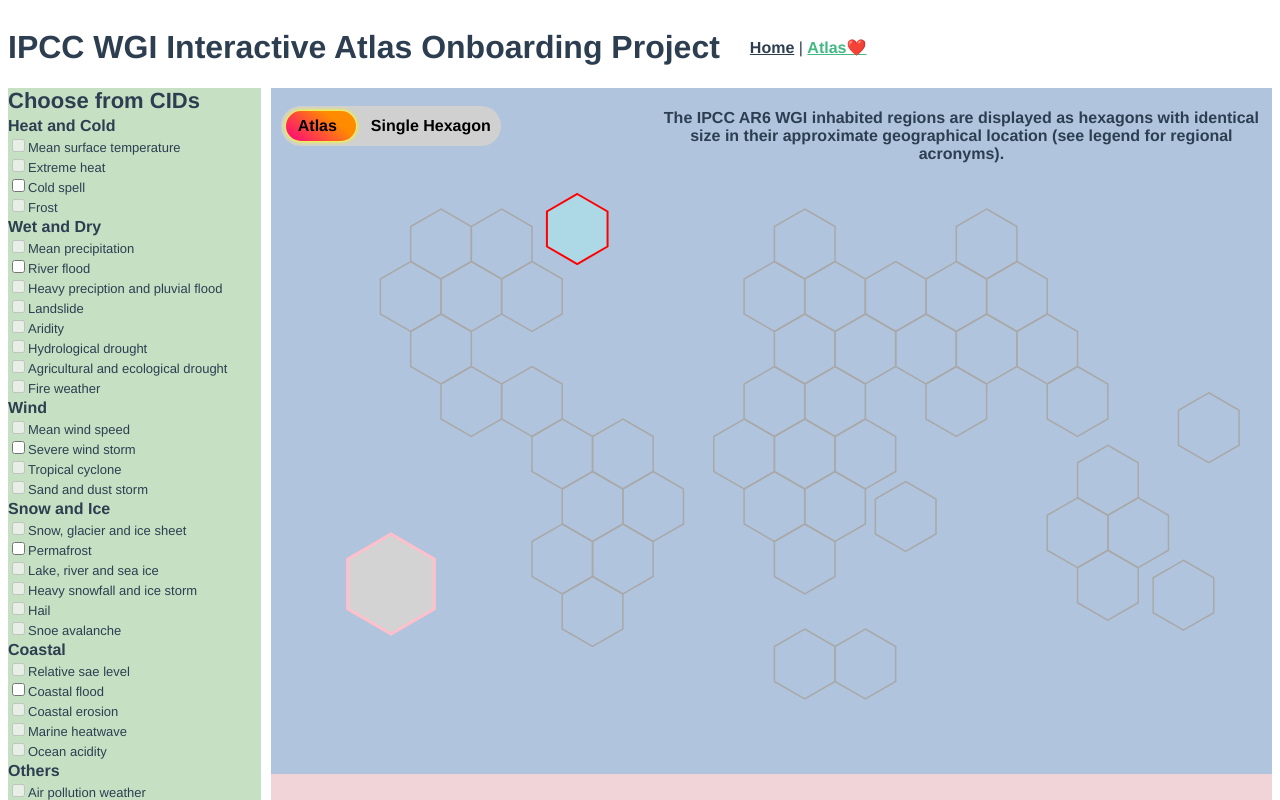
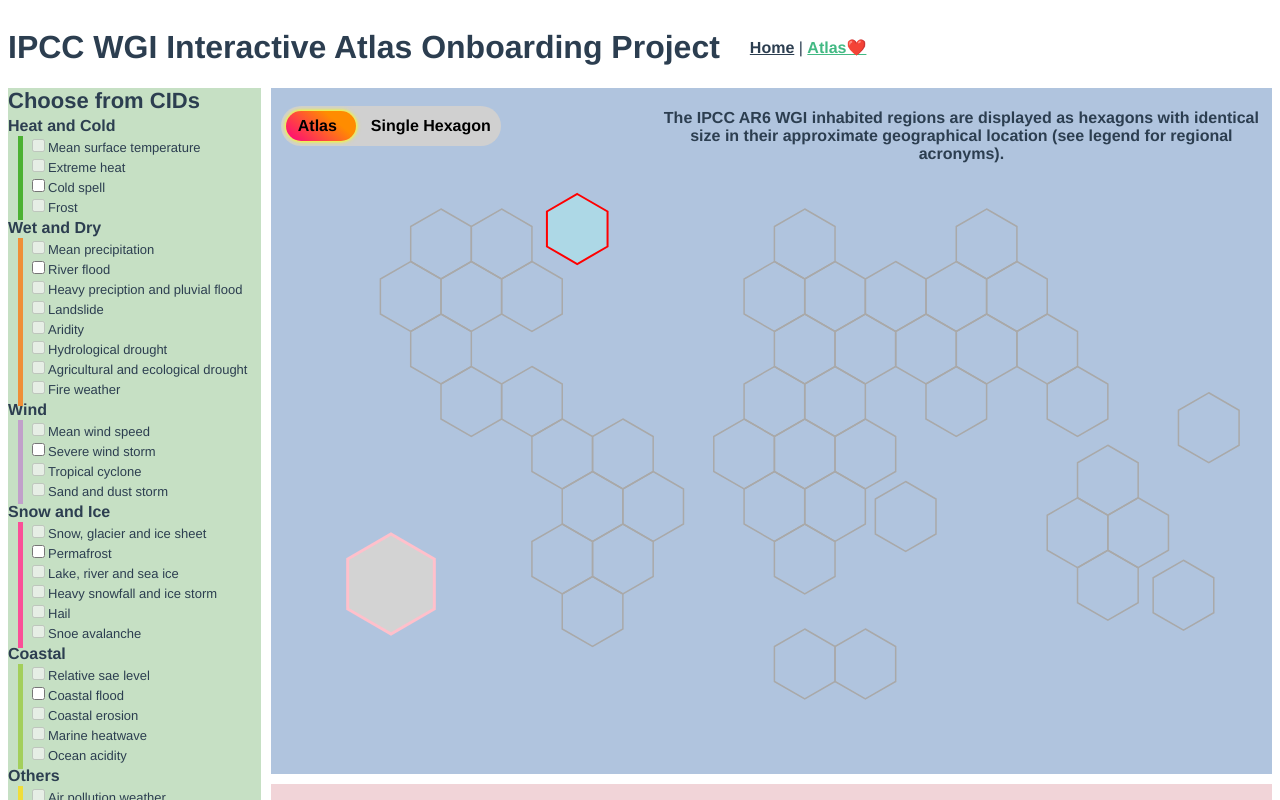
Before and after one commit to Urguxxi/VisOnboarding, a Vue app: page /atlas in a window 1280 px wide. Shown: the top 800 px of the page. Built offline with nearby package versions, Linux system fonts and the light colour scheme.

Commit message:
Improved the sidebar

```diff
--- a/src/components/AtlasLegend.vue
+++ b/src/components/AtlasLegend.vue
@@ -37,6 +37,7 @@ export default{
     flex: 1;
     align-items: center;
     max-height: 100%;
+    margin-top: 10px;
 }
 
 .var {
--- a/src/components/AtlasSidebar.vue
+++ b/src/components/AtlasSidebar.vue
@@ -2,13 +2,24 @@
     <div class="sidebar">
         <h3 class="title">Choose from CIDs</h3>
         <div v-for="(category, index) in categories" :key="index" class="category">
-            <h3>{{category.name}}</h3>
-            <div class="items">
-                <div v-for="item in category.items" :key="item.name" class="item">
-                    <input type="checkbox" v-model="item.selected" :id="item.name" @change="emitSelectedCIDs" :disabled="item.disabled">
-                    <label :for="item.name">{{item.name}}</label>
+            <div class="category-container">
+
+                <h3>{{category.name}}</h3>
+
+                <div>
+
+                    <div class="items" :style="{ position:'relative' }">
+                        <div class="color-bar" :style="{ backgroundColor: getCategoryColor(category.name), height:calculateBarHeight(category.items.length)}"></div>
+                        <div v-for="item in category.items" :key="item.name" class="item">
+                            <input type="checkbox" v-model="item.selected" :id="item.name" @change="emitSelectedCIDs" :disabled="item.disabled">
+                            <label :for="item.name">{{item.name}}</label>
+                        </div>
+                    </div>
                 </div>
+
             </div>
+
+
         </div>
     </div>
 </template>
@@ -104,6 +115,21 @@
                 })
                 this.emitSelectedCIDs();
             },
+            getCategoryColor(categoryName) {
+                switch (categoryName) {
+                    case 'Heat and Cold': return '#4BB132';
+                    case 'Wet and Dry': return '#EF8F37';
+                    case 'Wind': return '#C1A0CA';
+                    case 'Snow and Ice': return '#FA4F97';
+                    case 'Coastal': return '#A3CF5B';
+                    case 'Others': return '#EFDD3A';
+                    default: return '#000'; // Default color if category not matched
+                }
+            },
+            calculateBarHeight(itemCount) {
+                const baseHeight = 21; // Base height per item
+                return `${baseHeight * itemCount}px`; // Adjust this formula as needed
+            },
         },
     }
 </script>
@@ -115,6 +141,19 @@
     max-height: 100%;
     overflow-y: auto;
 }
+.sidebar .category-container{
+    display: flex;
+    flex-direction: column;
+    align-items: flex-start;
+}
+.color-bar{
+    position: absolute;
+    width: 5px;
+    height: 100%;
+}
+.items{
+    padding-left: 10px;
+}
 .category h3{
     font-size: 16px;
     margin-top: 3px;
@@ -123,6 +162,7 @@
 .items .item{
     font-size: 13px;
     margin-bottom: 1px;
+    padding-left: 10px;
 }
 .title{
     font-size: 22px;
--- a/src/components/HexViz.vue
+++ b/src/components/HexViz.vue
@@ -1,7 +1,10 @@
 <template>
     <div class="hexViz" ref="hexContainer">
         Hey it's the onboarding for a single hexagon now!
-        <button @click="handleBackClick">Back to Atlas</button>
+        <!-- <button @click="handleBackClick">Back to Atlas</button> -->
+        <div class="comment-info">
+            *USING DATA OF GREENLAND/ICELAND(GIC) AS EXAMPLE
+        </div>
     </div>
 </template>
 
@@ -90,8 +93,8 @@
                     // let endAngle = startAngle + angleStep;
 
                     // Calculate start and end points for each bar
-                    let midX = hexCenterX + (hexRadius-10) * Math.cos(startAngle + angleStep / 2);
-                    let midY = hexCenterY + (hexRadius-10) * Math.sin(startAngle + angleStep / 2);
+                    let midX = hexCenterX + (hexRadius - 10) * Math.cos(startAngle + angleStep / 2);
+                    let midY = hexCenterY + (hexRadius - 10) * Math.sin(startAngle + angleStep / 2);
 
                     // Determine rotation angle in degrees and add 90 degrees for parallel alignment
                     let rotationAngle = (startAngle + angleStep / 2) * 180 / Math.PI + 90;
@@ -167,27 +170,27 @@
                 // Draw the default background triangels
                 // Draw it manually cuz each triangle needs different offset
                     svg.append('polygon')
-                    .attr('points', this.computeTrianglePoints(0, hexRadius-8, hexCenterX+3, hexCenterY+5))
+                    .attr('points', this.computeTrianglePoints(0, hexRadius - 8, hexCenterX + 3, hexCenterY + 5))
                     .attr('fill','#CDCDCD')
 
                     svg.append('polygon')
-                    .attr('points', this.computeTrianglePoints(1, hexRadius-8, hexCenterX-3, hexCenterY+5))
+                    .attr('points', this.computeTrianglePoints(1, hexRadius - 8, hexCenterX - 3, hexCenterY + 5))
                     .attr('fill','#CDCDCD')
 
                     svg.append('polygon')
-                    .attr('points', this.computeTrianglePoints(2, hexRadius-8, hexCenterX-6, hexCenterY))
+                    .attr('points', this.computeTrianglePoints(2, hexRadius - 8, hexCenterX - 6, hexCenterY))
                     .attr('fill','#CDCDCD')
 
                     svg.append('polygon')
-                    .attr('points', this.computeTrianglePoints(3, hexRadius-8, hexCenterX-3, hexCenterY-5))
+                    .attr('points', this.computeTrianglePoints(3, hexRadius - 8, hexCenterX - 3, hexCenterY - 5))
                     .attr('fill','#CDCDCD')
 
                     svg.append('polygon')
-                    .attr('points', this.computeTrianglePoints(4, hexRadius-8, hexCenterX+3, hexCenterY-5))
+                    .attr('points', this.computeTrianglePoints(4, hexRadius - 8, hexCenterX + 3, hexCenterY - 5))
                     .attr('fill','#CDCDCD')
 
                     svg.append('polygon')
-                    .attr('points', this.computeTrianglePoints(5, hexRadius-8, hexCenterX+6, hexCenterY))
+                    .attr('points', this.computeTrianglePoints(5, hexRadius - 8, hexCenterX + 6, hexCenterY))
                     .attr('fill','#CDCDCD')
 
                 // Dynamically draw the triangles based on the selected CIDs and the main HEX
@@ -201,8 +204,8 @@
 
                     // To compute the triangles vertices based on the index?
                     // const strokeTrianglePoints = this.computeTrianglePoints(index, hexRadius, hexCenterX, hexCenterY);
-                    const baseTrianglePoints = this.computeTrianglePoints(index, hexRadius-5, hexCenterX, hexCenterY);
-                    const futureTrianglePoints = this.computeTrianglePoints(index, hexRadius*9/10, hexCenterX, hexCenterY);
+                    const baseTrianglePoints = this.computeTrianglePoints(index, hexRadius - 5, hexCenterX, hexCenterY);
+                    const futureTrianglePoints = this.computeTrianglePoints(index, hexRadius * 9 / 10, hexCenterX, hexCenterY);
 
                     // Default triangle if no specific mode is activated
                     if(Object.values(this.visualizationMode).every(v => !v)) {
@@ -255,7 +258,7 @@
                 const {offsetX,offsetY} = this.determineOffset(index, x, y);
 
                 svg.append('polygon')
-                    .attr('points', this.computeTrianglePoints(index, radius-10, offsetX, offsetY))
+                    .attr('points', this.computeTrianglePoints(index, radius - 10, offsetX, offsetY))
                     .style('fill', 'none')
                     .style('stroke', this.determineColor(cidName))
                     .style('stroke-width', 5);
@@ -287,7 +290,7 @@
             drawConfidenceTriangle(svg, index, cidData, cidName, hexRadius, hexCenterX, hexCenterY) {
                 let confidenceRadius = this.getConfidenceRadius(cidData.confidence, hexRadius);
                 let confidencePoints = this.computeTrianglePoints(index, confidenceRadius, hexCenterX, hexCenterY);
-                let smallConfidencePoints = this.computeTrianglePoints(index, confidenceRadius*9/10, hexCenterX, hexCenterY);
+                let smallConfidencePoints = this.computeTrianglePoints(index, confidenceRadius * 9 / 10, hexCenterX, hexCenterY);
                 if(cidData.futureProjection === "decreasing"){
                     svg.append('polygon')
                         .attr('points', confidencePoints)
@@ -427,4 +430,11 @@
         background-color: rgba(206, 221, 239, 0.424);
         margin-left:10px;
     }
+    .comment-info{
+        position: absolute;
+        bottom: 120px;
+        right: 30px;
+        text-align: right;
+        font-size: 15px;
+    }
 </style>
```
